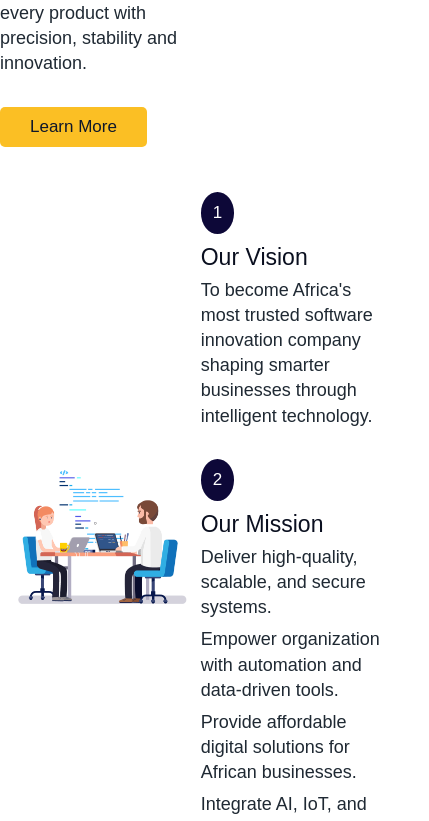
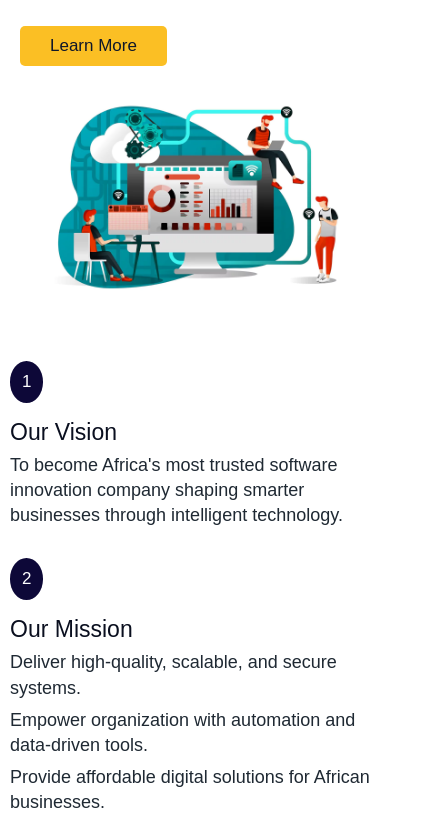
Before and after one commit to dariusjackony/Goldsmith-Software, a React (Vite) app: page / in a window 390 px wide. Shown: the part 963-1784 px from the top of the page, 429 px wide, since content can reach past the window. Built offline with nearby package versions, Linux system fonts and the light colour scheme.

Commit message:
Update:...

```diff
--- a/src/components/About/About.css
+++ b/src/components/About/About.css
@@ -62,3 +62,23 @@
         max-width: 100%;
     }
 }
+@media (max-width: 480px) {
+    .about-content-container {
+    flex-direction: column;
+    justify-content: flex-start;
+    align-items: flex-start;
+    text-align: left;
+    padding: 20px;
+    margin-bottom: 40px;
+    }
+    .about-subtitle {
+        font-size: 18px;
+    }
+    .about-title {
+        font-size: 23px;
+    }
+    .goldsmith-abt-img {
+        width: 100%;
+        max-width: 480px;
+    }
+}
--- a/src/components/Contact/Contact.css
+++ b/src/components/Contact/Contact.css
@@ -51,6 +51,14 @@
     }
 }
   @media (max-width: 480px) {
+  .contact-content-container {
+    display: flex;
+    flex-direction: column;
+    align-items: flex-start;
+    justify-content: flex-start;
+    gap: 25px;
+  }
+
   .contact-head {
     font-size: 23px;
     text-align: left;
@@ -60,10 +68,6 @@
   .where-to-find-us,
   .working-hours {
     text-align: left;
+    width: 100%;
   }
-
-  .contact-content-container {
-    align-items: flex-start;
-  }
-
 }
--- a/src/components/VisionMission/VisionMission.css
+++ b/src/components/VisionMission/VisionMission.css
@@ -50,16 +50,44 @@
       margin-top: 20px;
   }
 }
-@media (max-width: 768px) {
-    .vm-image {
-        max-width: 100%;
-    }
-    .vm-para {
-        max-width: 330px;
-    }
+@media (max-width: 480px) {
+  .vm-content-container {
+    flex-direction: column;
+    justify-content: flex-start;
+    flex-direction: column-reverse;
+    align-items: flex-start;
+    gap: 25px;
+    padding: 0 10px;
+  }
+
+  /* Image full-width */
+  .vm-image {
+    width: 100%;
+    max-width: 320px;
+    margin: 0 auto;
+    display: block;
+  }
+  .vm-content {
+    width: 100%;
+  }
+  .vision-content,
+  .vision-content2 {
+    display: flex;
+    flex-direction: column;
+    align-items: flex-start;
+  }
+
+  .num-btn {
+    margin-bottom: 6px;
+  }
+  .vm-title {
+    font-size: 23px;
+    text-align: left;
+  }
+
+  .vm-para {
+    font-size: 18px;
+    max-width: 100%;
+    text-align: left;
+  }
 }
-@media (max-width: 480px) {
-    .vm-title {
-        font-size: 23px;
-    }
-}
--- a/src/components/VisionMission/VisionMission.jsx
+++ b/src/components/VisionMission/VisionMission.jsx
@@ -4,6 +4,7 @@ export default function VisionMission(){
     return(
         <section className="vm-main-container">
             <div className="vm-content-container">
+              <div className="about-content1"></div>
                 <div className="vm-img">
                     <img src={VisionMissionImg} className="vm-image"/>
                 </div>
```
